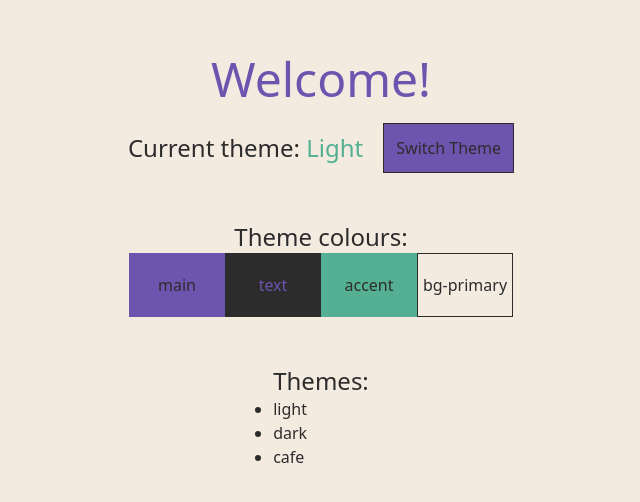
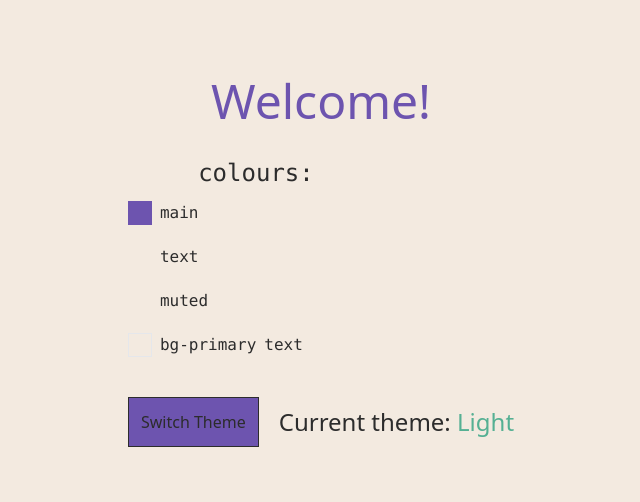
Before and after one commit to mikeycodingstuff/mikeycodingstuff.github.io, a Vue app: page /themes in a window 1280 px wide. Shown: the part 138-640 px from the top of the page, without its empty margins (319-959 px from the left). Built offline with nearby package versions, Linux system fonts and the light colour scheme.

Commit message:
use new theme and color swatch in theme switcher

```diff
--- a/src/components/ThemeSwitcher.vue
+++ b/src/components/ThemeSwitcher.vue
@@ -1,15 +1,15 @@
 <script setup>
 import { useColorMode } from '@vueuse/core';
-
-const modes = {
-  light: 'light',
-  dark: 'dark',
-  cafe: 'cafe'
-};
+import ColorSwatch from '@/components/ColorSwatch.vue';
 
 const colorMode = useColorMode({
   disableTransition: false,
-  modes,
+  options: {
+    light: 'light',
+    dark: 'dark',
+    cafe: 'cafe',
+    'rose-pine-moon': 'rose-pine-moon'
+  },
   attribute: 'theme'
 });
 
@@ -19,43 +19,35 @@ const switchTheme = () => {
   } else if (colorMode.value === 'cafe') {
     colorMode.value = 'light';
   } else if (colorMode.value === 'light') {
+    colorMode.value = 'rose-pine-moon';
+  } else if (colorMode.value === 'rose-pine-moon') {
     colorMode.value = 'dark';
   }
 };
 </script>
 
 <template>
-  <div class="flex items-center gap-5">
-    <h1 class="text-2xl">
-      Current theme: <span class="text-theme-accent capitalize">{{ colorMode }}</span>
-    </h1>
-    <button
-      @click="switchTheme"
-      class="p-3 bg-theme-main border border-theme-text hover:text-theme-accent hover:border-theme-accent transition-colors"
-    >
-      Switch Theme
-    </button>
-  </div>
-  <div class="text-center mt-12">
-    <h1 class="text-2xl">Theme colours:</h1>
-    <div class="flex">
-      <div class="flex bg-theme-main w-24 h-16 items-center justify-center">main</div>
-      <div class="flex bg-theme-text text-theme-main w-24 h-16 items-center justify-center">
-        text
-      </div>
-      <div class="flex bg-theme-accent w-24 h-16 items-center justify-center">accent</div>
-      <div
-        class="flex bg-theme-bg-primary border border-theme-text w-24 h-16 items-center justify-center"
-      >
-        bg-primary
+  <div class="grid gap-10">
+    <div class="mt-3 w-64">
+      <h1 class="text-2xl text-center mb-3 font-mono">colours:</h1>
+      <div class="grid space-y-5">
+        <color-swatch color-token="main" />
+        <color-swatch color-token="text" />
+        <color-swatch color-token="muted" />
+        <color-swatch color-token="bg-primary" borderColorToken="text" />
       </div>
     </div>
-  </div>
 
-  <div class="mt-12">
-    <h1 class="text-2xl text-left">Themes:</h1>
-    <ul v-for="mode in modes" :key="mode">
-      <li class="list-disc">{{ mode }}</li>
-    </ul>
+    <div class="flex items-center gap-5">
+      <button
+        @click="switchTheme"
+        class="p-3 bg-theme-main border border-theme-text hover:text-theme-accent hover:border-theme-accent transition-colors"
+      >
+        Switch Theme
+      </button>
+      <h1 class="text-2xl">
+        Current theme: <span class="text-theme-accent capitalize">{{ colorMode }}</span>
+      </h1>
+    </div>
   </div>
 </template>
```
